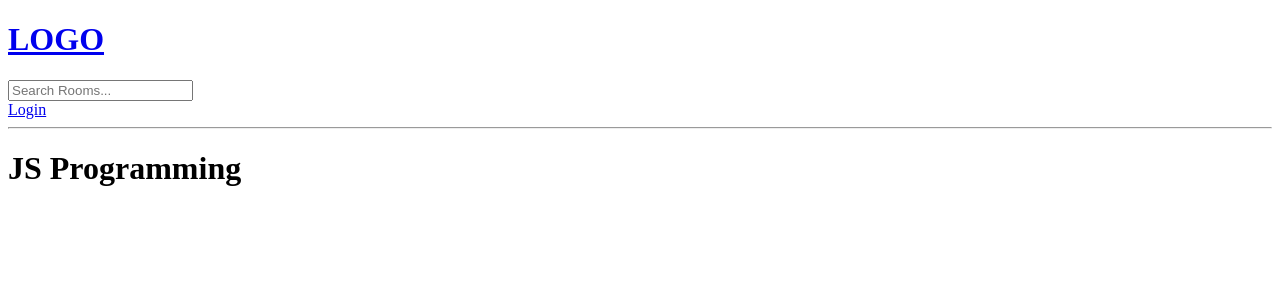
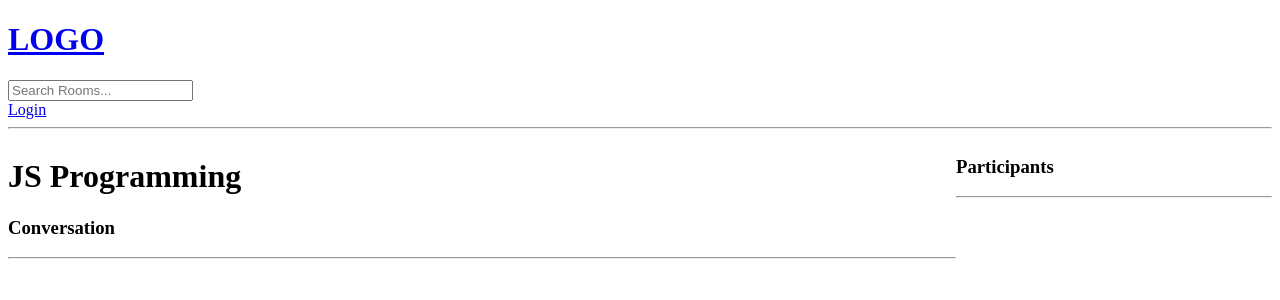
Before and after one commit to Ritheavuth/cloud_final_project, a Django app: page /room/5/ in a window 1280 px wide. Shown: the top 300 px of the page. Run offline with Django 3.2, Linux system fonts and the light colour scheme; data comes from the database, SQL or seed files in the repository; both versions use the stored data as it was after the commit.

Commit message:
chatroom functionalities

```diff
--- a/base/models.py
+++ b/base/models.py
@@ -16,7 +16,7 @@ class Room(models.Model):
     topic = models.ForeignKey(Topic, on_delete=models.SET_NULL, null=True)
     name = models.CharField(max_length=200)
     description = models.TextField(null=True, blank=True)
-    # participants
+    participants = models.ManyToManyField(User, related_name='participants', blank=True)
     updated = models.DateTimeField(auto_now=True)
     created = models.DateTimeField(auto_now_add=True)
 
@@ -29,7 +29,7 @@ class Room(models.Model):
 
 
 class Message(models.Model):
-    # user
+    user = models.ForeignKey(User, on_delete=models.SET_NULL, null=True)
     room = models.ForeignKey(Room, on_delete=models.CASCADE)
     body = models.TextField()
     updated = models.DateTimeField(auto_now=True)
--- a/base/templates/base/room.html
+++ b/base/templates/base/room.html
@@ -2,6 +2,55 @@
 
 {% block content %}
 
-<h1>{{room.name}}</h1>
-<p>{{room.description}}</p>
+<style>
+    .room-container{
+        display: grid;
+        grid-template-columns: 3fr 1fr;
+    }
+</style>
+
+<div class="room-container">
+    <div>
+        <h1>{{room.name}}</h1>
+        <p>{{room.description}}</p>
+
+        <div class="comment-wrapper">
+            <h3>Conversation</h3>
+            <hr>
+
+            {% for msg in room_messages %}
+            <div>
+                {% if request.user == msg.user %}
+                <a href="{% url 'delete-message' msg.id %}">Delete</a>
+                {% endif %}
+                <small>@{{msg.user}}  {{msg.created|timesince}} ago</small>
+                <p>{{msg.body}}</p>
+                <hr>
+            </div>
+            {% endfor %}
+        </div>
+
+
+        {% if request.user.is_authenticated %}
+        <div class="comment-form">
+            <form method="POST" action="">
+                {% csrf_token %}
+                <input type="text" name="body" placeholder="Write your message here..." />
+            </form>
+        </div>
+        {% endif %}
+    </div>
+
+    <div>
+        <h3>Participants</h3>
+        <hr>
+
+        {% for user in participants %}
+        <div>
+            <p>@{{user.username}}</p>
+        </div>
+        {% endfor %}
+    </div>
+</div>
+
 {% endblock %}
--- a/base/urls.py
+++ b/base/urls.py
@@ -12,4 +12,5 @@ urlpatterns = [
     path('create-room/', views.create_room, name="create-room"),
     path('update-room/<str:pk>', views.update_room, name="update-room"),
     path('delete-room/<str:pk>', views.deleteRoom, name="delete-room"),
+    path('delete-message/<str:pk>', views.deleteMessage, name="delete-message"),
 ]
--- a/base/views.py
+++ b/base/views.py
@@ -79,7 +79,18 @@ def home(request):
 
 def room(request, pk):
     room = Room.objects.get(id=pk)
-    context = {'room': room}
+    room_messages = room.message_set.all().order_by('-created')
+    participants = room.participants.all()
+
+    if request.method == "POST":
+        message = Message.objects.create(
+            user=request.user,
+            room=room,
+            body=request.POST.get('body'),
+        )
+        room.participants.add(request.user)
+        return redirect('room', pk=room.id)
+    context = {'room': room, 'room_messages': room_messages, 'participants': participants}
 
     return render(request, 'base/room.html', context)
 
@@ -133,4 +144,18 @@ def deleteRoom(request, pk):
     if request.method == 'POST':
         room.delete()
         return redirect('home')
-    return render(request, 'base/delete.html', {'obj':room})
+    return render(request, 'base/delete.html', {'obj': room})
+
+
+@login_required(login_url='login')
+def deleteMessage(request, pk):
+    message = Message.objects.get(id=pk)
+
+    # If not the host of the room, then cannot delete the room
+    if request.user != message.user:
+        return HttpResponse('You are not allowed here!')
+
+    if request.method == 'POST':
+        message.delete()
+        return redirect('home')
+    return render(request, 'base/delete.html', {'obj': message})
```
Also changed, not shown: base/migrations/0004_message_user.py (added), base/migrations/0005_room_participants.py (added), db.sqlite3.
